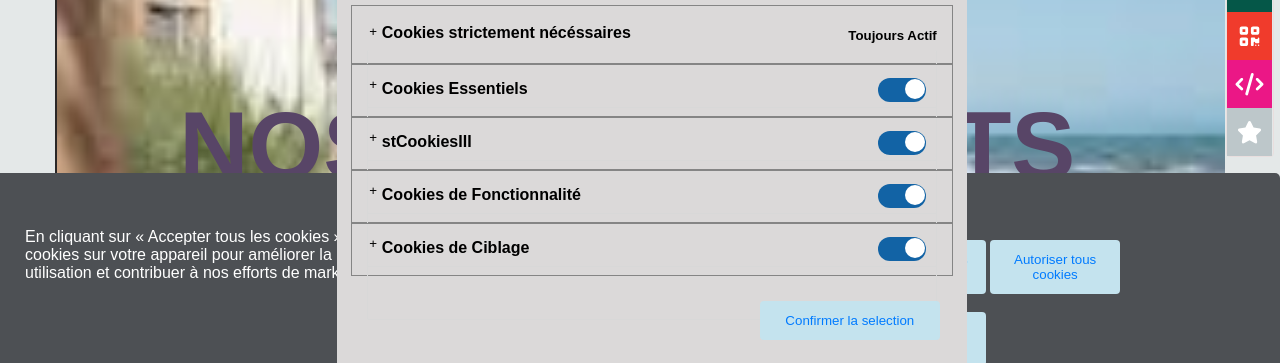
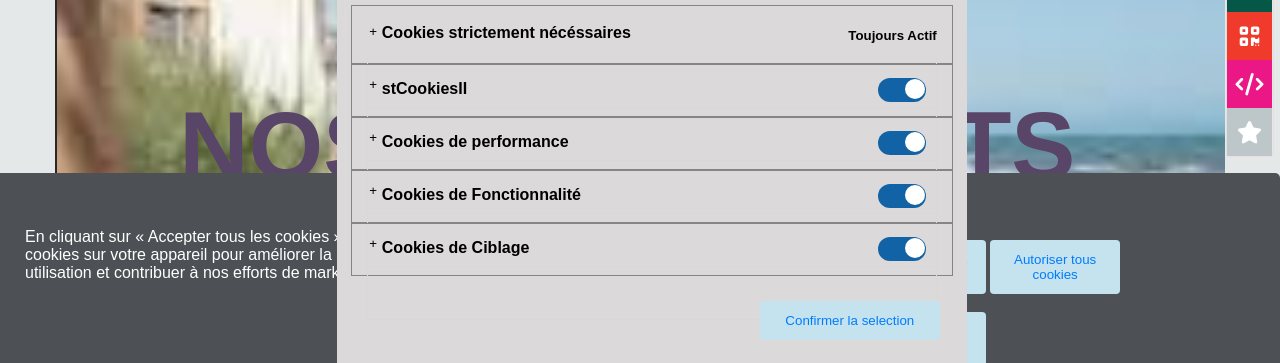
Before and after one commit to NesrineYAH/Marathon__Projet_perso, a plain HTML site: page index.html in a window 1280 px wide. Both pictures are taken after a click on the button "Paramètres des cookies". Shown: the part 437-800 px from the top of the page. Drawn offline with Linux system fonts and the light colour scheme.

Commit message:
mise à jours II

```diff
--- a/index.html
+++ b/index.html
@@ -950,8 +950,8 @@
 
               <div class="cookie-category">
                 <div class="someTile">
-                <h4 data-i18n="StCookiesI">Cookies Stricktement nécéssaires </h4>
-                <h5 data-i18n="StCookiesIi">Toujours Actif</h5>
+                <h4 data-i18n="stCookiesI">Cookies Stricktement nécéssaires </h4>
+                <h5 data-i18n="stCookiesIi">Toujours Actif</h5>
                  </div>
                 <div id="lebel">
                   <button id="toggleButton" onclick="toggleShow('contenu35', this)" >
@@ -963,7 +963,7 @@
                 </div>
              </div>
            <div class="cookie-category">
-              <h4 data-i18n="StCookiesII">Cookies Essentiels</h4>
+              <h4 data-i18n="stCookiesII">Cookies Essentiels</h4>
               <div id="lebel">
               <button id="toggleButton" onclick="toggleShow('contenu36', this)" >
                   <span class="Chevron Chevron__down"></span> +
@@ -974,7 +974,7 @@
                 </label>
               </div>
               <div id="contenu36" class="Contenu" style="display: none;" >
-                <p data-i18n="StCookiesII"></p>
+                <p data-i18n="sans"></p>
               </div>
           </div>
           <div class="cookie-category">
@@ -994,7 +994,7 @@
 
           </div>
           <div class="cookie-category">
-              <h4 data-i18n="StCookiesIIII">Cookies de Fonctionnalité</h4>
+              <h4 data-i18n="stCookiesIIII">Cookies de Fonctionnalité</h4>
 
 
             <div id="lebel">
--- a/myFile/lang/fr.json
+++ b/myFile/lang/fr.json
@@ -10,15 +10,15 @@
 "titreCookies": "Centre de préférences de la confidentialité",
 "PrgCookies" : "Lorsque vous consultez un site Web, des données peuvent être stockées dans votre navigateur ou récupérées à partir de celui-ci, généralement sous la forme de cookies. Ces informations peuvent porter sur vous, sur vos préférences ou sur votre appareil et sont principalement utilisées pour s'assurer que le site Web fonctionne correctement. Les informations ne permettent généralement pas de vous identifier directement, mais peuvent vous permettre de bénéficier d'une expérience Web personnalisée. Parce que nous respectons votre droit à la vie privée, nous vous donnons la possibilité de ne pas autoriser certains types de cookies. Cliquez sur les différentes catégories pour obtenir plus de détails sur chacune d'entre elles, et modifier les paramètres par défaut. Toutefois, si vous bloquez certains types de cookies, votre expérience de navigation et les services que nous sommes en mesure de vous offrir peuvent être impactés. ",
 "ButToutAutoriser": "Tout autoriser",
-"StCookiesI": "Cookies strictement nécéssaires",
-"StCookiesIi" : "Toujours Actif",
+"stCookiesI": "Cookies strictement nécéssaires",
+"stCookiesIi" : "Toujours Actif",
 "spCookiesI": "Ces cookies sont nécessaires au bon fonctionnement du site web et ne peuvent pas être désactivés dans nos systèmes.",
 
-"StCookiesII" : "Cookies Essentiels",
+"stCookiesgit add .II" : "Cookies Essentiels",
 "spCookiesII": " Ils ne sont généralement qu'activés en réponse à des actions que vous effectuez et qui correspondent à une demande de services, comme la configuration de vos préférences de confidentialité, la connexion ou le remplissage de formulaires.",
-"StCookiesIII" : "Cookies de performance",
+"stCookiesIII" : "Cookies de performance",
 "spCookiesIII" : "Ces cookies nous permettent d’obtenir des statistiques de fréquentation et d’utilisation du site, afin d’en mesurer et d’en améliorer les performances en optimisant son ergonomie, sa navigation et ses contenus. Ils nous aident à connaître le nombre de visites, le nombre de pages vues et les sources de trafic, mais aussi à identifier où les utilisateurs arrivent et quittent notre site, quel est leurs parcours dans notre site et comment il est utilisé. ",
-"StCookiesIIII" :"Cookies  de Fonctionnalité",
+"stCookiesIIII" :"Cookies  de Fonctionnalité",
 "spCookiesIIII" : "Ces cookies permettent de vous proposer une expérience et des fonctionnalités adaptées à votre utilisation. Ils peuvent être activés par nous-mêmes ou par des tiers dont les services sont utilisés sur les pages de notre site web. Si vous n'acceptez pas cette catégorie de cookies, certaines fonctionnalités sont susceptibles de ne pas fonctionner correctement.",
 "stCookiesIV": "Cookies de Ciblage",
 "spCookiesIV" : "Ces cookies sont activés sur notre site web par nos partenaires publicitaires. Ils peuvent être utilisés par ces entreprises pour établir des profils sur vos intérêts, afin de vous proposer des publicités ciblées sur d’autres sites.",
```
Also changed, not shown: myFile/lang/en.json (+4 -4 lines).
